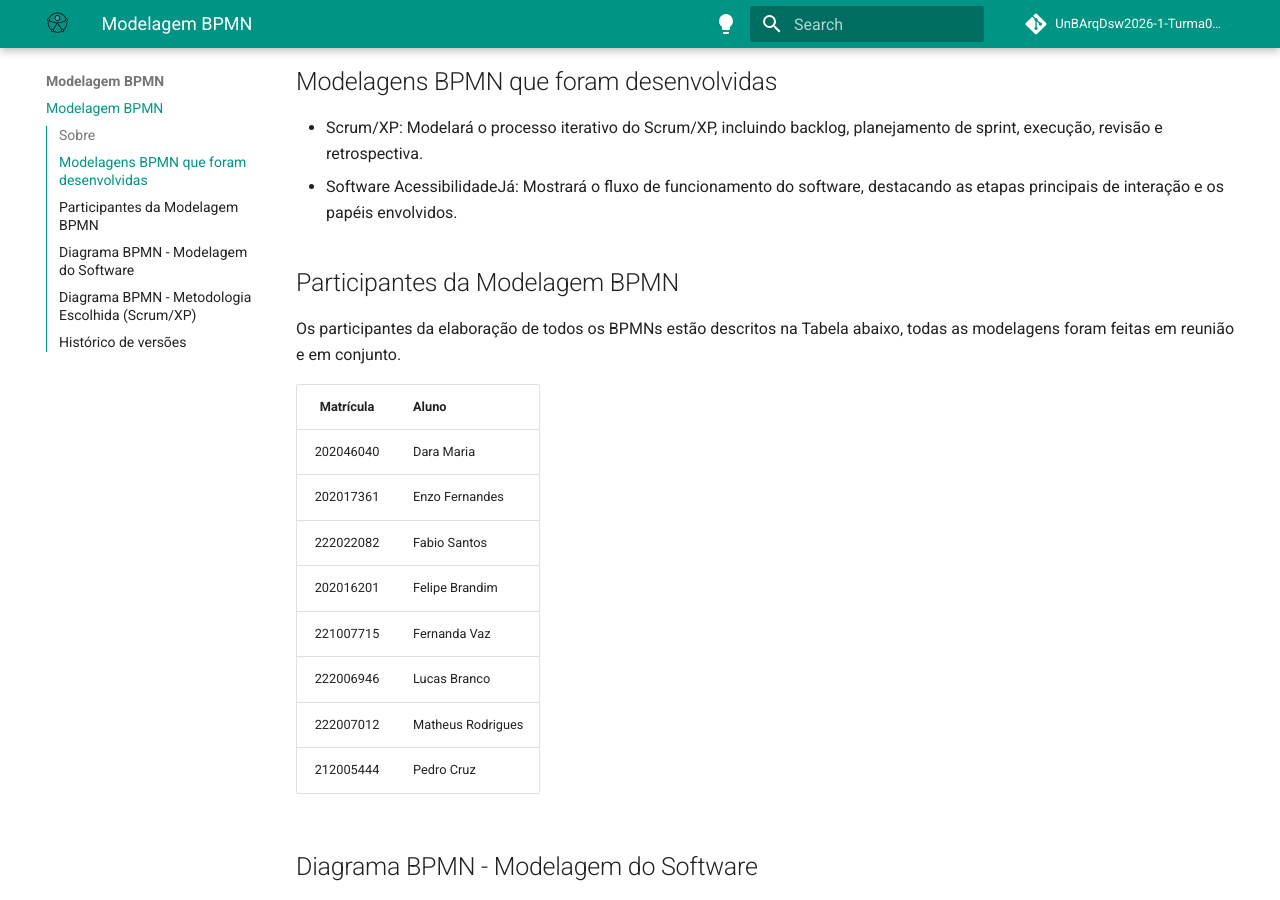
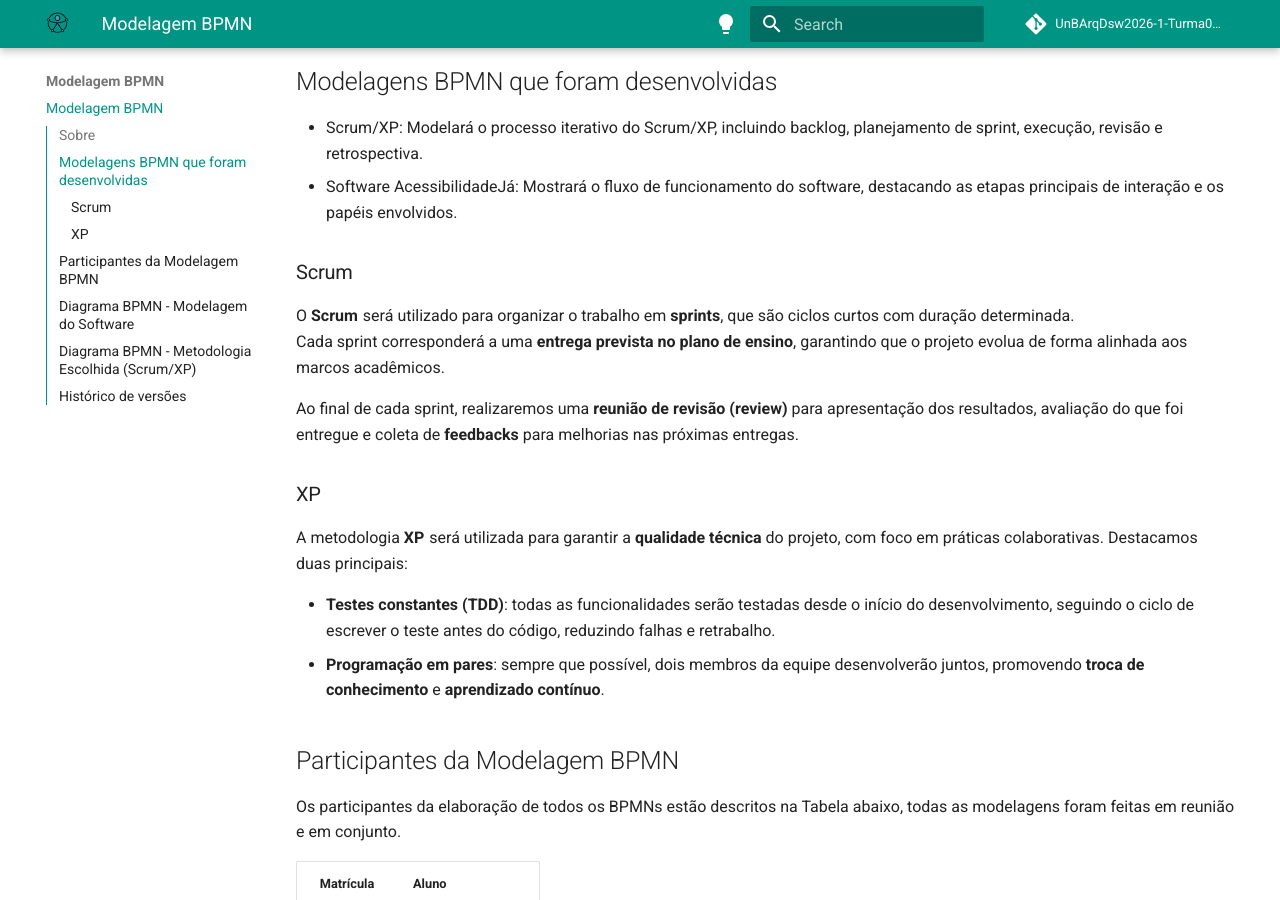
Before and after one commit to UnBArqDsw2026-1-Turma02/2026.01-T02_G4_AcessibilidadeJa_Entrega_01, an MkDocs documentation site: the page built from docs/Base/1.3.ModelagemBPMN.md, in a window 1280 px wide and 900 px high, scrolled down 517 px. Built offline with MkDocs 1.6.1 and Material for MkDocs 9.7.7, drawn with Linux system fonts in a browser that asks for light colours; comment, search, counter and statistics services are not loaded; some of the changed text lies outside the part shown.

Commit message:
docs: Explicação scrum/xp

```diff
--- a/docs/Base/1.3.ModelagemBPMN.md
+++ b/docs/Base/1.3.ModelagemBPMN.md
@@ -12,6 +12,22 @@ Trata-se de uma ferramenta importante para o planejamento, registro e gestão de
 
 - Scrum/XP: Modelará o processo iterativo do Scrum/XP, incluindo backlog, planejamento de sprint, execução, revisão e retrospectiva.
 - Software AcessibilidadeJá: Mostrará o fluxo de funcionamento do software, destacando as etapas principais de interação e os papéis envolvidos.
+
+
+### Scrum
+
+O **Scrum**<sup></sup> será utilizado para organizar o trabalho em **sprints**, que são ciclos curtos com duração determinada.
+Cada sprint corresponderá a uma **entrega prevista no plano de ensino**, garantindo que o projeto evolua de forma alinhada aos marcos acadêmicos.
+
+Ao final de cada sprint, realizaremos uma **reunião de revisão (review)** para apresentação dos resultados, avaliação do que foi entregue e coleta de **feedbacks** para melhorias nas próximas entregas.
+
+### XP
+
+A metodologia **XP**<sup></sup> será utilizada para garantir a **qualidade técnica** do projeto, com foco em práticas colaborativas. Destacamos duas principais:
+
+- **Testes constantes (TDD)**: todas as funcionalidades serão testadas desde o início do desenvolvimento, seguindo o ciclo de escrever o teste antes do código, reduzindo falhas e retrabalho.
+- **Programação em pares**: sempre que possível, dois membros da equipe desenvolverão juntos, promovendo **troca de conhecimento** e **aprendizado contínuo**.
+
 
 ## Participantes da Modelagem BPMN
 
```
Also changed, not shown: other parts of docs/Base/1.3.ModelagemBPMN.md (+5 -0 lines).
